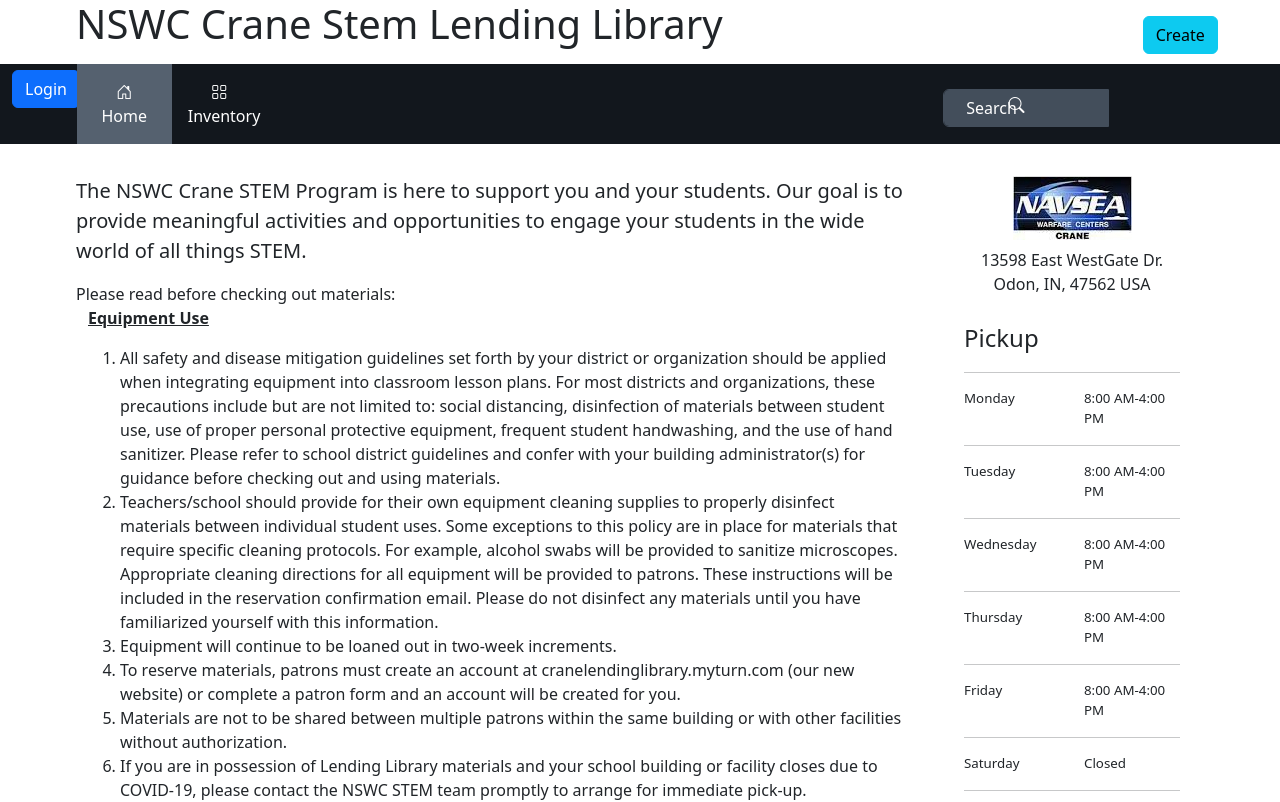
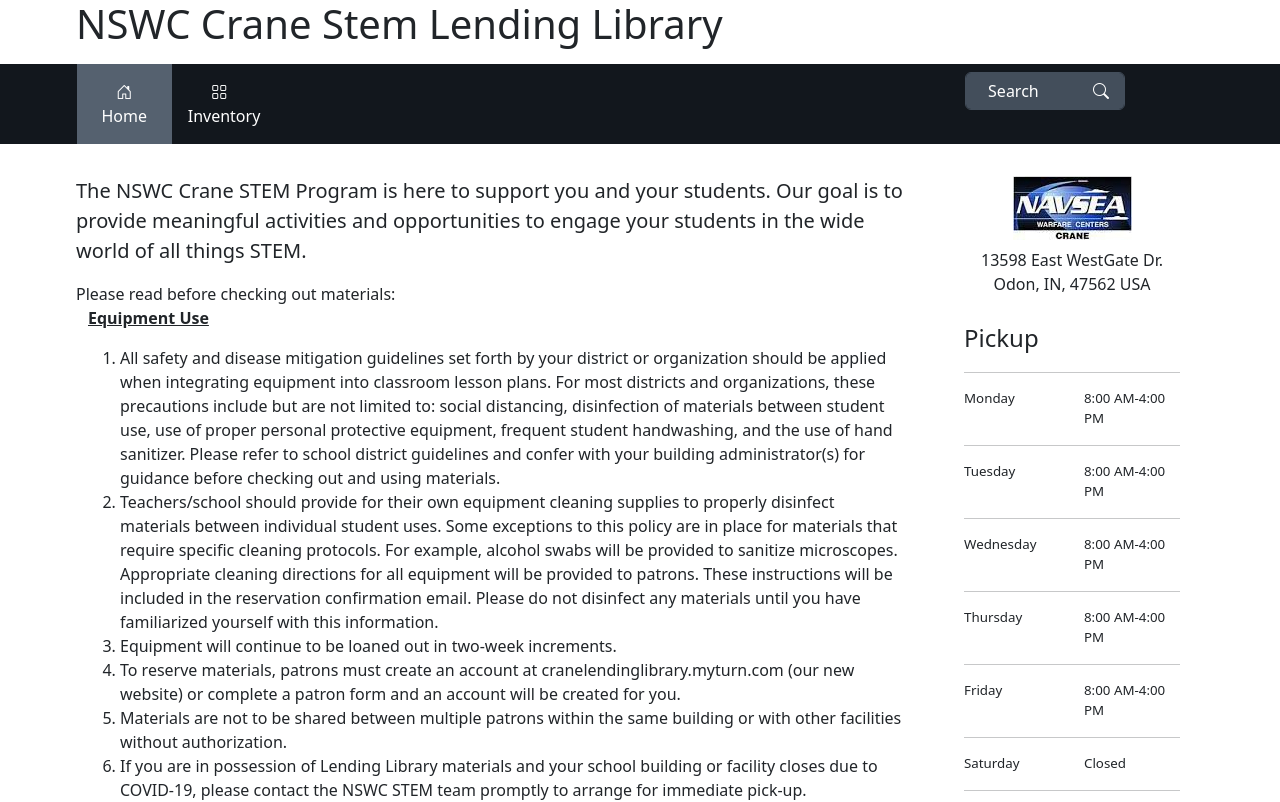
Before and after one commit to CraneSTEMcrew/CraneStemInventory, a Vue app: page / in a window 1280 px wide. Shown: the top 802 px of the page. Built offline with nearby package versions, Linux system fonts and the light colour scheme.

Commit message:
navigation (unfinished)

```diff
--- a/src/App.vue
+++ b/src/App.vue
@@ -1,6 +1,7 @@
 <script setup>
 import titleBar from './components/layout/title-bar.vue'
 import toolbar from './components/toolbar.vue'
+import router from '@/router'
 </script>
 
 <template>
--- a/src/components/layout/title-bar.vue
+++ b/src/components/layout/title-bar.vue
@@ -2,12 +2,6 @@
   <div id="title-bar" class="container-fluid">
     <div class="row">
       <div class="col-10 content-offset display-6 align-mid">NSWC Crane Stem Lending Library</div>
-      <div class="col align-mid pt-3">
-        <button type="button" class="btn btn-info">Create</button>
-      </div>
-      <div class="col align-mid pt-3">
-        <button type="button" class="btn btn-primary">Login</button>
-      </div>
     </div>
   </div>
 </template>
--- a/src/components/toolbar.vue
+++ b/src/components/toolbar.vue
@@ -1,17 +1,36 @@
 <script setup>
-import { reactive } from 'vue'
+import { reactive, ref } from 'vue'
 
 import router from '@/router'
-
+const emit = defineEmits(['topFilterUpdated'])
+const filterText = ref('')
 const isSearchFocused = reactive({
   value: false
 })
+const isFilterLocked = ref(false)
+const filterInput = ref(null)
 
 function setFocusState(isFocus) {
   isSearchFocused.value = isFocus
 }
 
-//computed
+function clearFilter() {
+  filterInput.value.focus()
+  filterText.value = ''
+  isFilterLocked.value = false
+
+  router.push({
+    name: 'inventory',
+    params: { filter: '$all$' }
+  })
+}
+function filterTextUpdated() {
+  if (!filterText.value || filterText.value.length == 0) return
+  router.push({
+    name: 'inventory',
+    params: { filter: filterText.value }
+  })
+}
 </script>
 <template>
   <div id="tool-bar" class="p-0">
@@ -26,32 +45,38 @@ function setFocusState(isFocus) {
       <div
         :class="{ active: router.currentRoute.value.name == 'inventory' }"
         class="col-1 menu-item text-center menu-item"
-        @click="() => router.push('/inventory')"
+        @click="() => router.push('/inventory/$all$')"
       >
         <i class="bi bi-grid"></i> Inventory
       </div>
-      <div class="col"></div>
-      <div ref="searchBoxCtrl" class="col-2 d-flex align-items-center">
-        <div id="search-box" class="input-group">
+
+      <div ref="searchBoxCtrl" class="col text-end pt-2">
         <input
           type="text"
           @focus="setFocusState(true)"
           @blur="setFocusState(false)"
-            ref="searchBox"
-            class="form-control"
+          ref="filterInput"
+          class="search-box-input"
+          @keydown="isFilterLocked = true"
+          @keyup.enter="filterTextUpdated"
+          v-model="filterText"
           :class="{
-              'search-box-input-large': isSearchFocused.value,
-              'search-box-input': !isSearchFocused.value
+            'search-box-input-large': isFilterLocked || isSearchFocused.value
           }"
           placeholder="Search"
           aria-label="Search"
         />
         <i
           id="search-box-icon"
-            :class="{ 'search-box-large-icon': isSearchFocused.value }"
+          v-if="filterText.length == 0 && !isFilterLocked"
           class="bi bi-search"
         ></i>
-        </div>
+        <i
+          id="search-box-icon"
+          @click="clearFilter"
+          v-if="filterText.length != 0"
+          class="bi bi-x"
+        ></i>
       </div>
       <div class="col-1"></div>
     </div>
@@ -106,23 +131,36 @@ function setFocusState(isFocus) {
 }
 
 .search-box-input {
-  width: 50%;
+  padding: 0.375rem 0.75rem;
+  font-size: 1rem;
+  font-weight: 400;
+  line-height: 1.5;
+  color: white;
+  -webkit-appearance: none;
+  -moz-appearance: none;
+  appearance: none;
+  background-color: var(--bs-body-bg);
+  background-clip: padding-box;
+  background-color: #434e5b;
+
+  border: var(--bs-border-width) solid #434e5b;
+  border-radius: var(--bs-border-radius);
+  transition:
+    border-color 0.15s ease-in-out,
+    box-shadow 0.15s ease-in-out;
   text-indent: 10px;
+  width: 10em;
 }
 .search-box-input-large {
-  width: 90%;
+  width: 30em;
   text-indent: 10px;
 }
 
 #search-box-icon {
   color: white;
+  margin-left: -2rem;
   top: 0.75rem;
   z-index: 100;
-  left: 40%;
-  position: absolute;
-}
-.search-box-large-icon {
-  left: 80% !important;
 }
 
 ::placeholder {
--- a/src/router/index.js
+++ b/src/router/index.js
@@ -18,10 +18,12 @@ const router = createRouter({
       // which is lazy-loaded when the route is visited.
       component: () => import('../views/AboutView.vue')
     },
+
     {
-      path: '/inventory',
+      path: '/inventory/:filter',
       name: 'inventory',
-      component: InventoryView
+      component: InventoryView,
+      props: true
     }
   ]
 })
--- a/src/views/InventoryView.vue
+++ b/src/views/InventoryView.vue
@@ -1,5 +1,7 @@
 <script setup>
-import { ref, onMounted } from 'vue'
+import { ref, onMounted, watch } from 'vue'
+import { useRoute } from 'vue-router'
+import router from '@/router'
 import filterComponent from '../components/filter.vue'
 import inventorySearchResult from '../components/inventory-search-result.vue'
 import pager from '../components/pager.vue'
@@ -18,15 +20,44 @@ const isGrid = ref(true)
 const sortBy = ref(sortOptions[0])
 const currentPage = ref(1)
 const svc = new googleSheetsService(sheetID)
+const topFilter = ref(null)
+const route = useRoute()
+const currentRoute = ref(null)
 
 onMounted(async () => {
+  currentRoute.value = route.fullPath
+  topFilter.value = route.params.filter
   await fetchInventoryData()
 })
 
+watch(
+  route,
+  () => {
+    if (currentRoute.value && route.fullPath != currentRoute.value) {
+      currentRoute.value = route.fullPath
+      topFilter.value = route.params.filter
+      if (topFilter.value.replace('$all', '').length == 0) {
+        filterParameterObject.value.filterText = ''
+      }
+      fetchInventoryData()
+      console.log('refersh')
+    }
+  },
+  { deep: true, immediate: true }
+)
+
 function generateQuery() {
   let filterQuery = ''
+
+  if (topFilter.value && topFilter.value.replace('$all$', '').length > 0) {
+    filterQuery = `LOWER(C) LIKE '%${topFilter.value.toLowerCase()}%'`
+  }
+
   if (filterParameterObject.value.filterText.length > 0) {
-    filterQuery = `LOWER(C) LIKE '%${filterParameterObject.value.filterText.toLowerCase()}%'`
+    filterQuery =
+      filterQuery.length > 0
+        ? `${filterQuery} AND LOWER(C) LIKE '%${filterParameterObject.value.filterText.toLowerCase()}%'`
+        : `LOWER(C) LIKE '%${filterParameterObject.value.filterText.toLowerCase()}%'`
   }
   if (filterParameterObject.value.isAvailable) {
     filterQuery = filterQuery ? ` AND F > 0 ` : ' F > 0'
```
Lines whose indentation alone changed are shown as unchanged.
